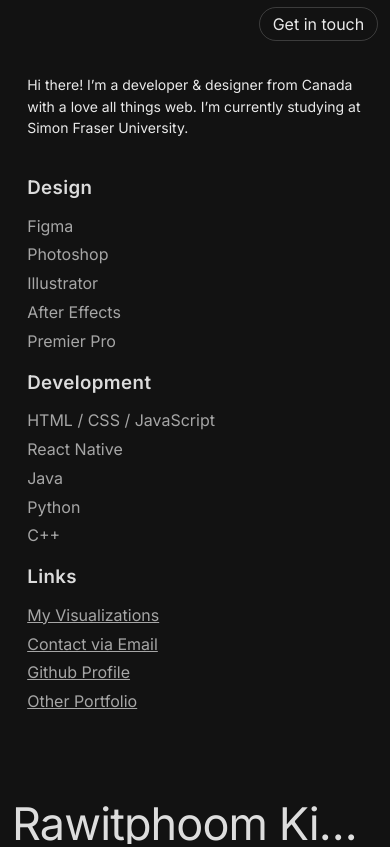
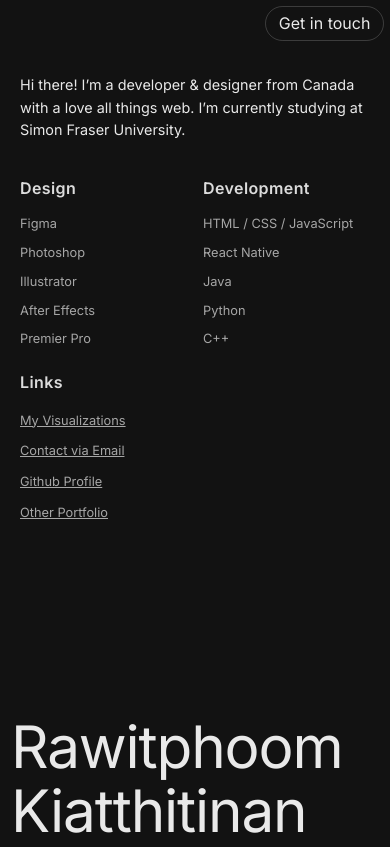
Before and after one commit to rawitphoom/iat355-a2, a plain HTML site: page index.html in a window 390 px wide. Shown: the top 847 px of the page. Drawn offline with Linux system fonts and the light colour scheme.

Commit message:
Update Responsiveness

```diff
--- a/style.css
+++ b/style.css
@@ -1,9 +1,9 @@
 :root {
     --bg: #121212;
+    /* foreground text color */
     --fg: #e9e9e9;
-    /* foreground text color */
+    /* secondary color */
     --muted: #a6a6a6;
-    /* secondary color */
     --gap: clamp(12px, 2.2vw, 28px);
 }
 
@@ -30,11 +30,8 @@ body {
     inset: 0 0 auto 0;
     display: flex;
     justify-content: space-between;
-    align-items: center;
-    padding: var(--gap);
+    padding: 1.5vw 1.5vw 1.5vw 1.5vw;
     z-index: 10;
-    pointer-events: none;
-    /* keeps the page feel “clean” */
 }
 
 .topbar .clock,
@@ -42,12 +39,10 @@ body {
     pointer-events: auto
 }
 
-/* clickable nav */
-
 .clock {
     font-weight: 500;
-    letter-spacing: .2px;
-    opacity: .9;
+    letter-spacing: 0.2px;
+    opacity: 0.9;
 }
 
 .nav a {
@@ -68,11 +63,6 @@ body {
 /* Hero section */
 .hero {
     min-height: 120vh;
-    /* full screen */
-    display: grid;
-    align-content: start;
-    padding-bottom: calc(28vh + 2*var(--gap));
-    /* leave space for giant name */
 }
 
 /* main grid */
@@ -88,15 +78,14 @@ body {
 
 .intro p {
     max-width: 38ch;
-    font-size: clamp(14px, 1.1vw + .4rem, 18px);
+    font-size: 1rem;
     color: var(--accent);
 }
 
 .skills {
     display: grid;
     grid-template-columns: 1fr 1fr 1fr;
-    gap: var(--gap);
-    align-content: start;
+    gap: 1rem;
 }
 
 .skills h3 {
@@ -104,6 +93,7 @@ body {
     font-weight: 600;
     letter-spacing: .4px;
     color: #dcdcdc;
+    font-size: 1.2rem;
 }
 
 .skills ul {
@@ -113,8 +103,15 @@ body {
     line-height: 1.8rem;
 }
 
+.skills li,
+.skills a {
+    font-size: 1rem;
+    transition: all .5s ease;
+}
+
 .skills li {
     color: var(--muted);
+    transition: all .5s ease;
 }
 
 .skills a {
@@ -131,13 +128,21 @@ body {
 /* stays pinned at bottom */
 .name {
     position: fixed;
-    left: var(--gap);
-    right: var(--gap);
     bottom: 0;
+    left: 2.9%;
     pointer-events: none;
     z-index: 1;
-    /* below projects */
     will-change: opacity, transform;
+}
+
+.name span {
+    display: inline-block;
+    font-weight: 400;
+    line-height: 1;
+    letter-spacing: -0.02em;
+    color: var(--fg);
+    font-size: 8.5vw;
+    word-break: break-word;
 }
 
 
@@ -203,21 +208,30 @@ body {
 }
 
 /* ======================================================================================== */
-.name span {
-    display: block;
-    font-weight: 400;
-    line-height: 0.86;
-    letter-spacing: -0.02em;
-    color: var(--fg);
-    opacity: 0.95;
-    font-size: clamp(64px, 8.5vw, 220px);
-    /* responsive giant text */
-    white-space: nowrap;
-    overflow: hidden;
-    text-overflow: ellipsis;
+
+/* small screens */
+@media (max-width: 1100px) {
+
+    /* top bar */
+    .topbar {
+        padding: 3vw 1.5vw 1.5vw 1.5vw;
     }
 
-/* small screens */
+    .grid {
+        grid-template-columns: 1fr 1fr;
+    }
+
+    .skills {
+        grid-template-columns: 1fr 1fr;
+    }
+
+    .name span {
+        font-size: 12vw;
+        white-space: normal;
+        line-height: 1.1;
+    }
+}
+
 @media (max-width:900px) {
     .grid {
         grid-template-columns: 1fr;
@@ -227,10 +241,6 @@ body {
         grid-template-columns: 1fr 1fr;
     }
 
-    .name span {
-        font-size: clamp(64px, 5vw, 220px);
-    }
-
     .projects {
         grid-template-columns: 1fr;
     }
@@ -238,69 +248,29 @@ body {
 }
 
 @media (max-width:580px) {
-    .skills {
-        grid-template-columns: 1fr;
-    }
-
-    .name span {
-        font-size: clamp(45px, 8vw, 220px);
-    }
-
-
-    /* ───────── Breakpoints ───────── */
-    @media (max-width: 1100px) {
-        .grid {
-            grid-template-columns: 1fr 1fr;
+    .intro p {
+        max-width: 38ch;
+        font-size: 0.9rem;
+        color: var(--accent);
     }
 
     .skills {
         grid-template-columns: 1fr 1fr;
     }
+
+    .skills h3 {
+        font-size: 1rem;
     }
 
-    @media (max-width: 900px) {
-        .hero {
-            min-height: 100vh;
-            padding-bottom: calc(22vh + 2*var(--gap));
-        }
-
-        .grid {
-            grid-template-columns: 1fr;
-            padding-bottom: 140px;
-        }
-
-        .projects {
-            grid-template-columns: 1fr;
+    .skills li,
+    .skills a {
+        font-size: 0.8rem;
     }
 
     .name span {
-            font-size: clamp(58px, 7vw, 160px);
-        }
+        font-size: 15vw;
+        white-space: normal;
+        line-height: 1.1;
     }
 
-    @media (max-width: 600px) {
-        .skills {
-            grid-template-columns: 1fr;
 }
-
-        .projects {
-            gap: clamp(14px, 4vw, 22px);
-            padding-bottom: 10rem;
-        }
-
-        .name span {
-            font-size: clamp(45px, 8vw, 140px);
-        }
-    }
-
-    /* extra-narrow phones */
-    @media (max-width: 380px) {
-        .nav a {
-            padding: .35rem .7rem;
-        }
-
-        .name span {
-            font-size: clamp(38px, 9.5vw, 120px);
-        }
-    }
-}
```
Lines whose indentation alone changed are shown as unchanged.
